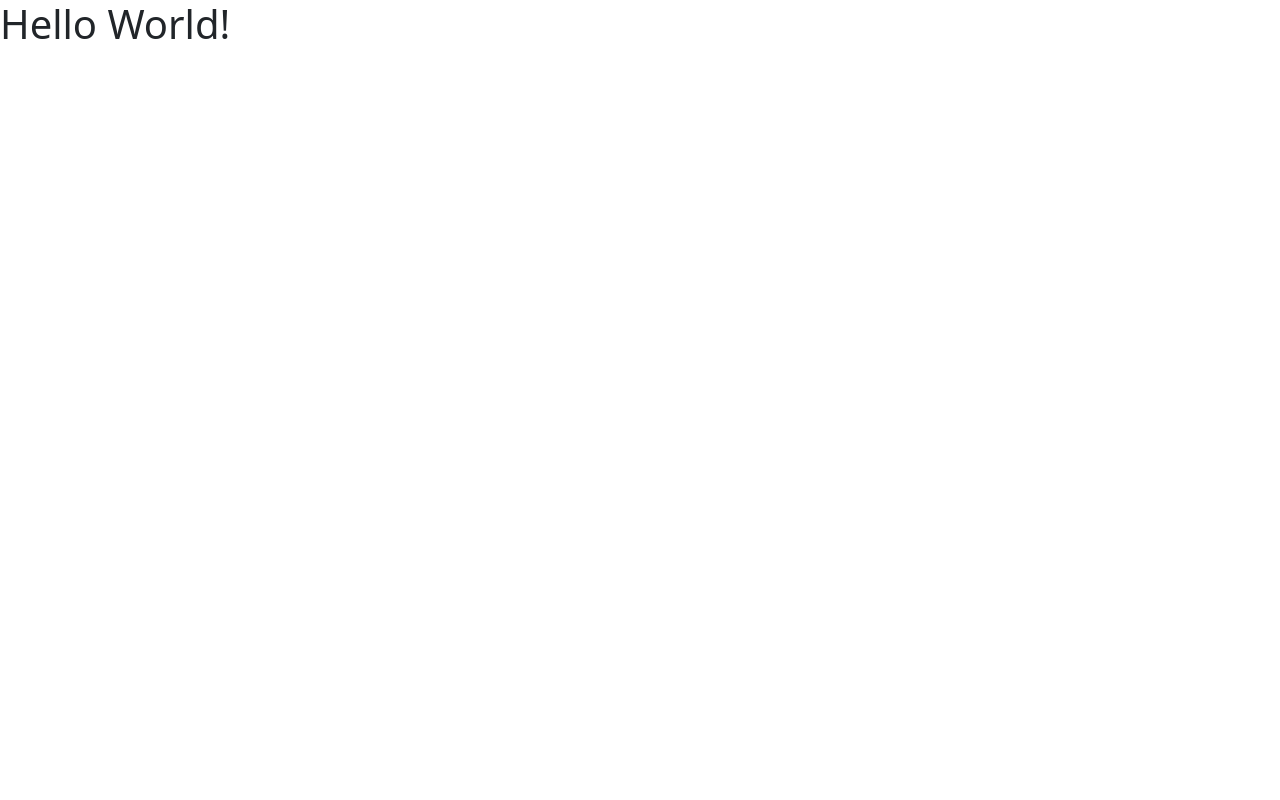
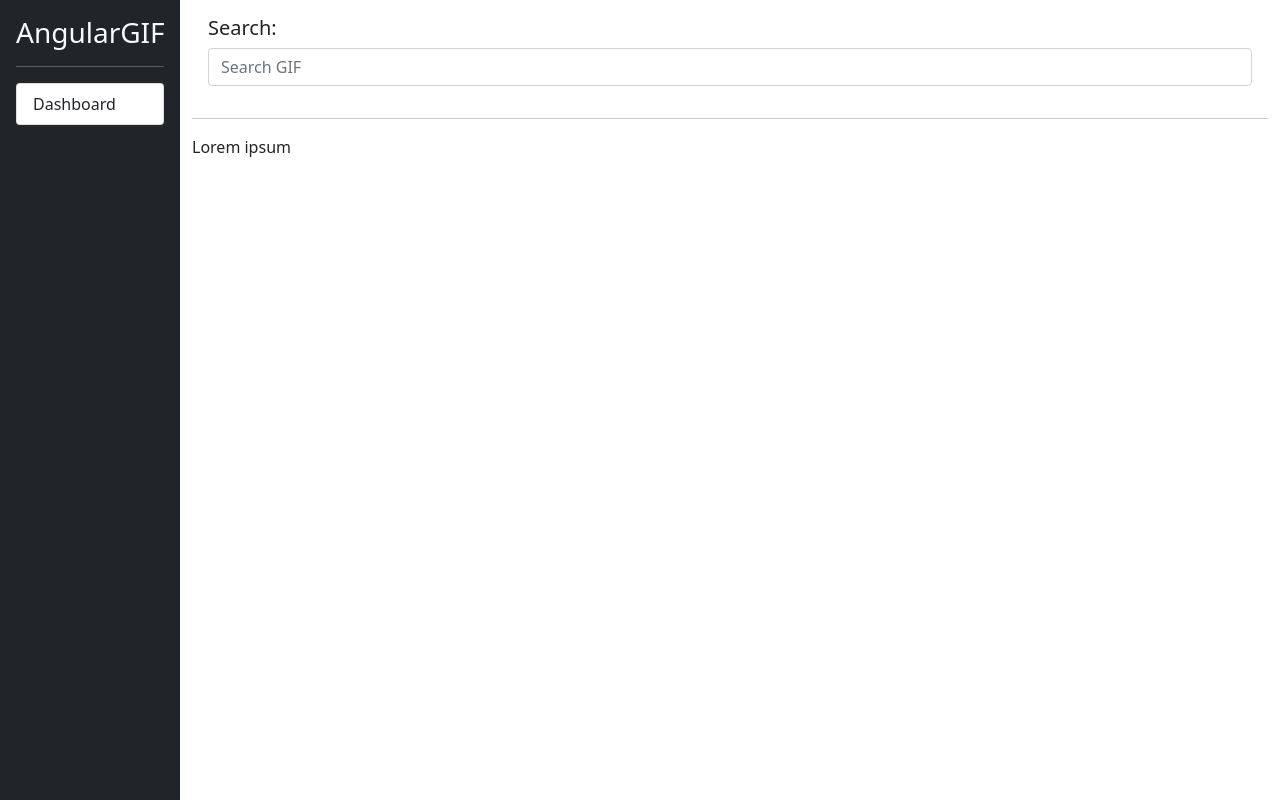
Before and after one commit to JFortun/AngularGIF, an Angular app: page / in a window 1280 px wide. Built offline with nearby package versions, Linux system fonts and the light colour scheme.

Commit message:
Basic HTML. Sidebar and container

```diff
--- a/src/app/app.component.html
+++ b/src/app/app.component.html
@@ -1 +1,27 @@
-<h1>Hello World!</h1>
+<div class="d-flex">
+  <!-- Sidebar -->
+  <div class="bg-dark border-right p-3" id="sidebar">
+    <h3 class="text-light">AngularGIF</h3>
+    <hr class="text-white">
+    <div class="list-group list-reset">
+      <a href="#" class="list-group-item list-group-item-action">Dashboard</a>
+    </div>
+  </div>
+  <!-- End Sidebar -->
+
+  <div class="container">
+    <div class="row p-3">
+      <div class="col">
+        <h5>Search:</h5>
+        <input type="text" class="form-control" placeholder="Search GIF">
+      </div>
+    </div>
+    <hr>
+    <div class="row">
+      <div class="col">
+        Lorem ipsum
+      </div>
+    </div>
+  </div>
+
+</div>
--- a/src/styles.css
+++ b/src/styles.css
@@ -1 +1,9 @@
-/* You can add global styles to this file, and also import other style files */
+html, body {
+  height: 100%;
+}
+
+#sidebar {
+  height: 100%;
+  min-height: 100vh;
+  min-width: 180px;
+}
```
